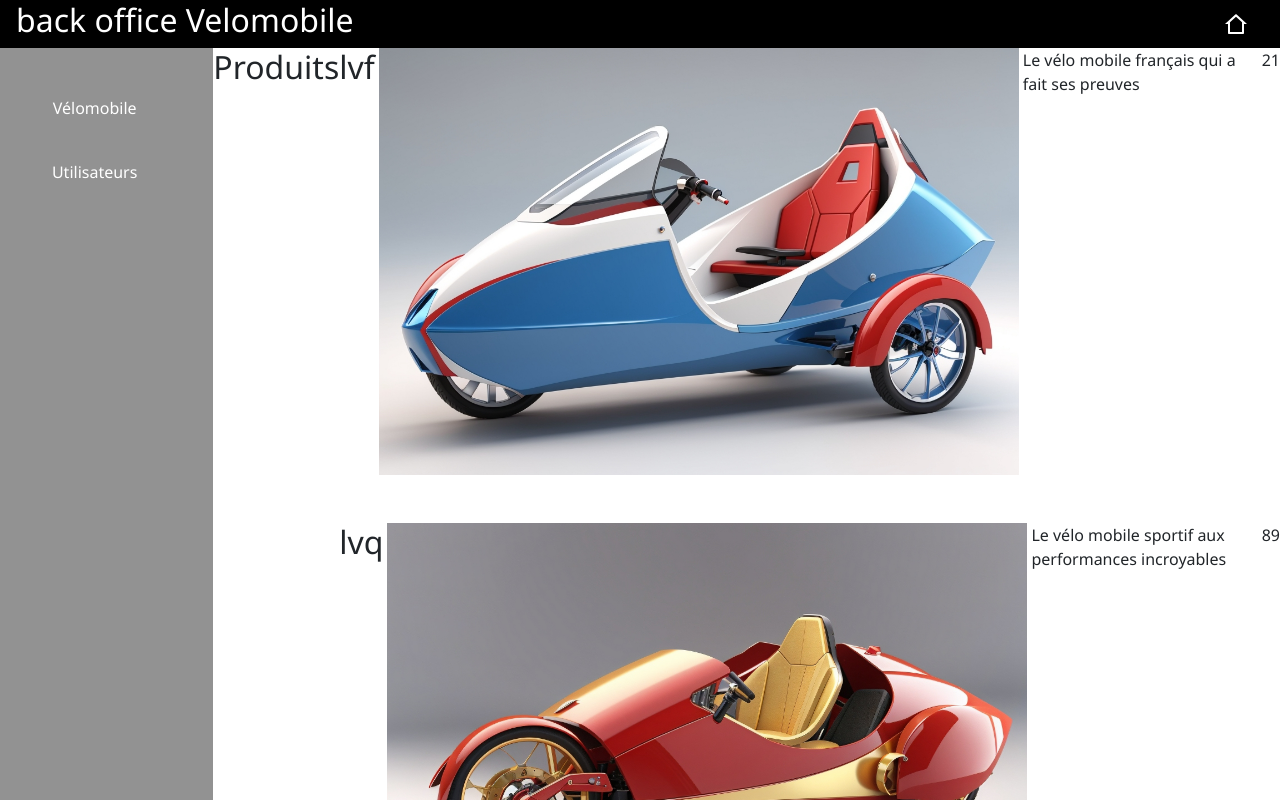
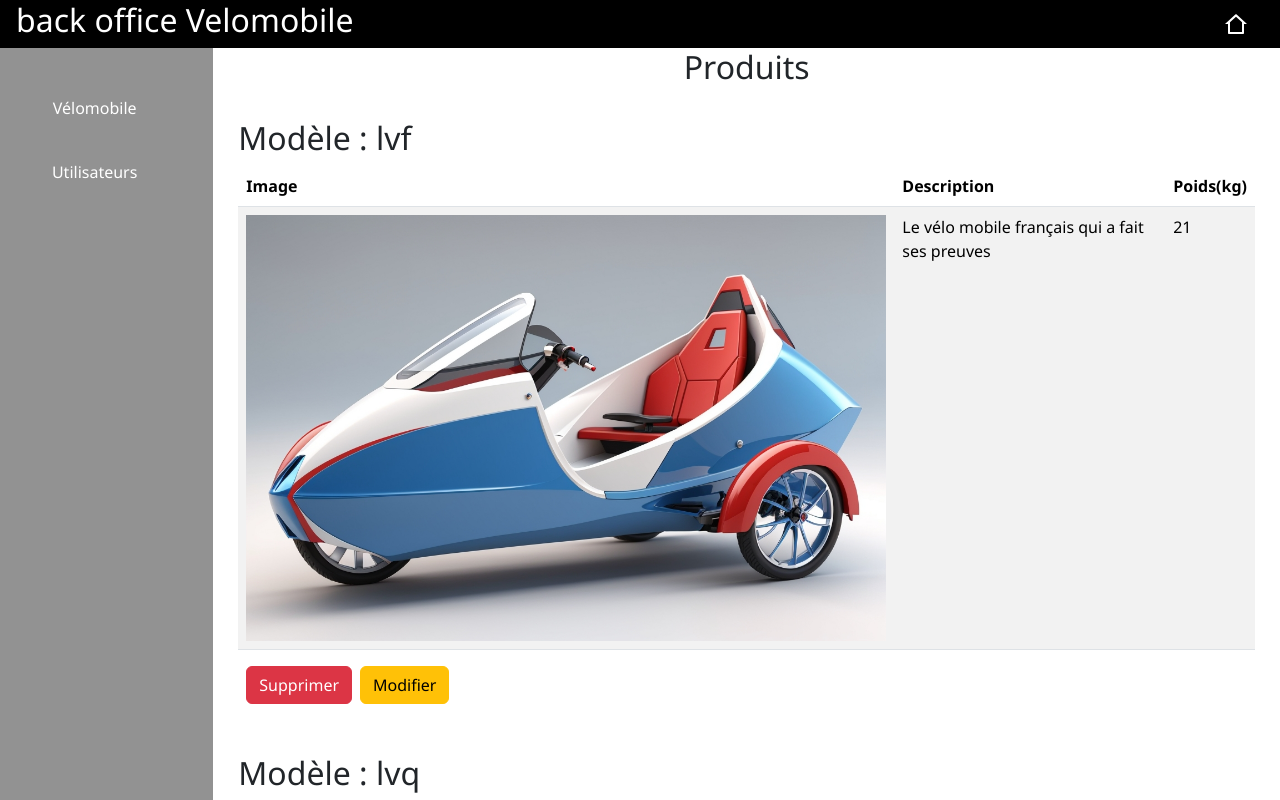
Before and after one commit to DjabelWilly/Velomobile_React, a React (Create React App) app: page /admin/velo in a window 1280 px wide. Shown: the top 800 px of the page. Built offline with nearby package versions, Linux system fonts and the light colour scheme; data requests are answered from the project's data file.

Commit message:
arrange admin page

```diff
--- /dev/null
+++ b/src/AdminPage.css
@@ -0,0 +1,12 @@
+.adminTitle{
+    display: flex;
+    flex-direction: column;
+}
+
+.produitTitle{
+    text-align: center;
+}
+
+.section-velomobile{
+    padding: 25px;
+}
--- a/src/AdminPage.js
+++ b/src/AdminPage.js
@@ -1,3 +1,4 @@
+import './AdminPage.css';
 import React from "react";
 import { Outlet } from "react-router-dom";
 import { useState } from "react";
--- a/src/App.css
+++ b/src/App.css
@@ -151,7 +151,7 @@ li {
   max-width: 20vw;
 }
 
-/* .modeles{
+.modeles{
   display: flex;
   flex-direction: row;
 }
--- a/src/components/Admin.jsx
+++ b/src/components/Admin.jsx
@@ -16,7 +16,7 @@ function Admin({isLoggedIn}) {
           <h2>back office Velomobile</h2>
         </div>
         <div>
-          <Link to={"/"}>
+          <Link to={"/public"}>
             <RiHome2Line size={24} />
           </Link>
         </div>
--- a/src/components/VeloMobile.jsx
+++ b/src/components/VeloMobile.jsx
@@ -1,49 +1,19 @@
 import { useOutletContext } from "react-router-dom";
 import FormPutVeloMobile from "./FormPutVeloMobile";
 
-// const VeloMobile = (props) => {
-//   const [isLoggedIn, setIsLoggedIn] = useOutletContext();
 
-//   return (
-//     <section>
-//       <h3>Modèle : {props.veloMobile.model}</h3>
-//       {isLoggedIn &&
-//         (
-//           <>
-//           {props.upVelosMobile && <FormPutVeloMobile veloMobile={props.veloMobile} handleSubmitFormPutVeloMobile={props.handleSubmitFormPutVeloMobile}/>}
-//           {!props.upVeloMobile && (
-//           <>
-
-//           <button
-//           onClick={() => {
-//             props.handleClickDeleteVeloMobile(props.veloMobile);
-//           }}
-//           className="btn btn-danger mx-5">Supprimer</button>
-//           <button
-//           onClick={() => {
-//             props.handleClickBtnUpdateVeloMobile(props.veloMobile);
-//           }}
-//           className="btn btn-warning mx-5">Modifier</button>
-//           </>
-//         )}
-//       </>
-//         )}
-//       <img id="vm2" src={`/images/velosmobiles/${props.veloMobile.photo}`} alt="" />
-//       <p>{props.veloMobile.description}</p>
-//     </section>
-//   );
-// }
 
 const VeloMobile = (props) => {
   const [isLoggedIn, setIsLoggedIn] = useOutletContext();
   return (
-    <section className="section-velomobile d-flex justify-content-between gap-1">
-      <h3 className="h2">{props.veloMobile.model}</h3>
-      {isLoggedIn &&
+    <section className="section-velomobile ">
+      <div className="adminTitle">
+        <h3 className="h2">Modèle : {props.veloMobile.model}</h3>
+      </div>
+
+      {/* {isLoggedIn &&
         (
           <>
-
-
             {props.upVeloMobile && <FormPutVeloMobile veloMobile={props.veloMobile} handleSubmitFormPutVeloMobile={props.handleSubmitFormPutVeloMobile} />}
             {!props.upVeloMobile && (
               <>
@@ -63,13 +33,47 @@ const VeloMobile = (props) => {
                 </section>
               </>)}
           </>
-        )}
+        )} */}
       {!isLoggedIn && (<>
-        <img id="vm2"  src={`/images/velosmobiles/${props.veloMobile.photo}`} alt="" className="mb-5" />
-        <p className="mb-2" >{props.veloMobile.description}</p>
+      <table class="table table-striped">
+            <thead>
+              <tr>
+                <th scope="col">Image </th>
+                <th scope="col">Description</th>
+                <th scope="col">Poids(kg)</th>
+              </tr>
+           </thead>
+            <tbody>
+              <tr>
+                <th scope="column">
 
-        <p className="mb-2">{props.veloMobile.weight}</p>
+                  <img id="vm2"  src={`/images/velosmobiles/${props.veloMobile.photo}`} alt="foto de velomobile"  />
+                </th>
+                <td>
+                  <p className="mb-2" >{props.veloMobile.description}</p>
+                </td>
+                <td>
+                  <p className="mb-2">{props.veloMobile.weight}</p>
+                </td>
+              </tr>
+            </tbody>
+      </table>
+
+                  <button
+                    onClick={() => {
+                      props.handleClickDeleteVeloMobile(props.veloMobile);
+                    }}
+                    className="btn btn-danger mx-2">Supprimer
+                  </button>
+                  <button
+                    onClick={() => {
+                      props.handleClickBtnUpdateVeloMobile(props.veloMobile);
+                    }}
+                    className="btn btn-warning">Modifier
+                  </button>
+
       </>)
+
       }
 
     </section >
--- a/src/routes/AdminVeloPage.jsx
+++ b/src/routes/AdminVeloPage.jsx
@@ -171,7 +171,9 @@ const AdminVeloPage = () => {
 
   return (
     <>
-      <h2>Produits</h2>
+ <div className="adminTitle">
+      <h2 className="produitTitle">Produits</h2>
+
       <div className="modeles">
         <div>
           {errorMsg}
@@ -191,7 +193,6 @@ const AdminVeloPage = () => {
           )}
         </div>
         <div className="formImage">
-          {/* Affichage de la listes des vélos mobiles sous condition que velosMobiles est "truely" */}
           {velosMobiles &&
             !addingVeloMobile &&
             velosMobiles.map((veloMobile) => (
@@ -206,7 +207,9 @@ const AdminVeloPage = () => {
             ))}
         </div>
       </div>
+  </div>
     </>
+
   );
 };
 
```
